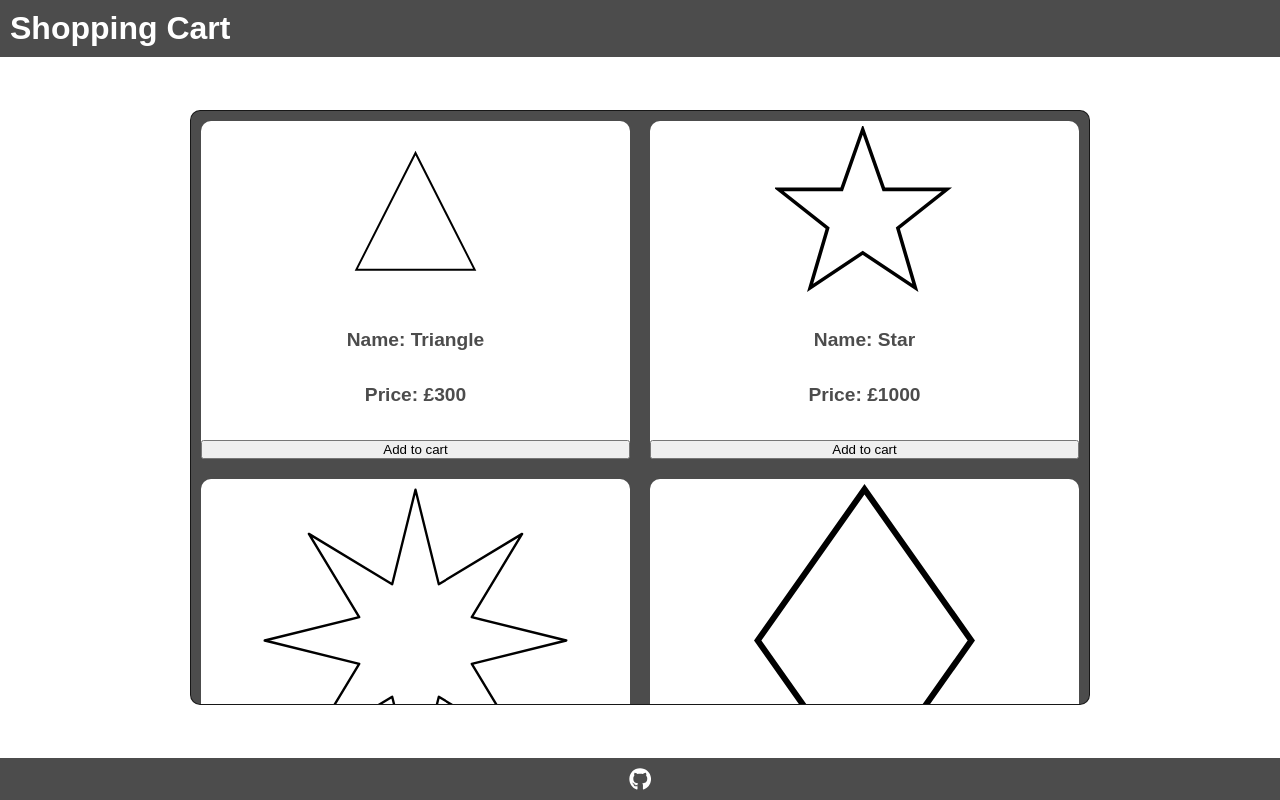
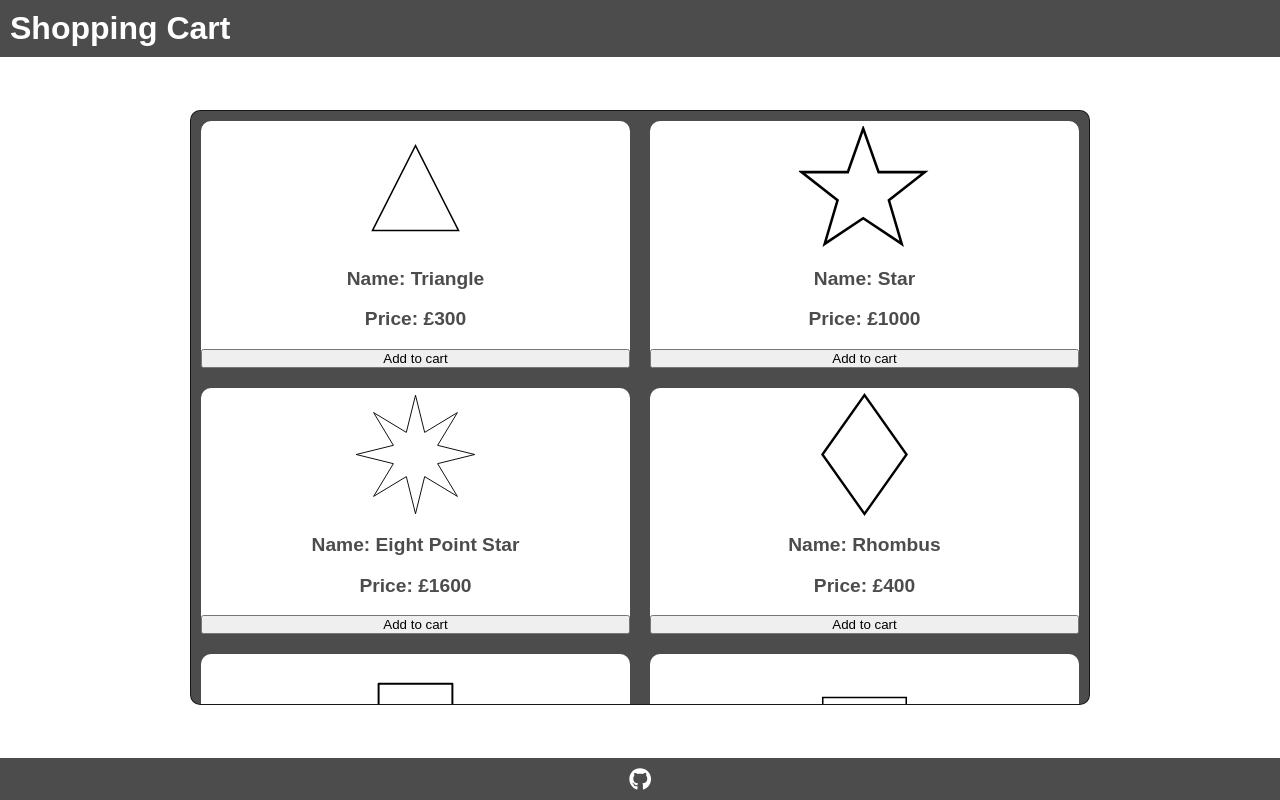
Before and after one commit to MuKhAlm/odin-shopping-cart, a React (Create React App) app: page / in a window 1280 px wide. Built offline with nearby package versions, Linux system fonts and the light colour scheme.

Commit message:
Fix: Confine shopping items height

```diff
--- a/src/components/ShoppingItem/ShoppingItem.css
+++ b/src/components/ShoppingItem/ShoppingItem.css
@@ -20,7 +20,7 @@
 #shopping-item img {
     /* Display and dimensions*/
     display: block;
-    width: min(auto, 100%);
+    width: auto;
     height: 50%;
     margin: 5px;
 
--- a/src/components/ShoppingPage/ShoppingPage.css
+++ b/src/components/ShoppingPage/ShoppingPage.css
@@ -2,6 +2,7 @@
     /* Display */
     display: grid;
     grid-template-columns: repeat(2, 50%);
+    grid-auto-rows: 45%;
 
     /* Theme */
     background-color: var(--main-dark-color);
```
